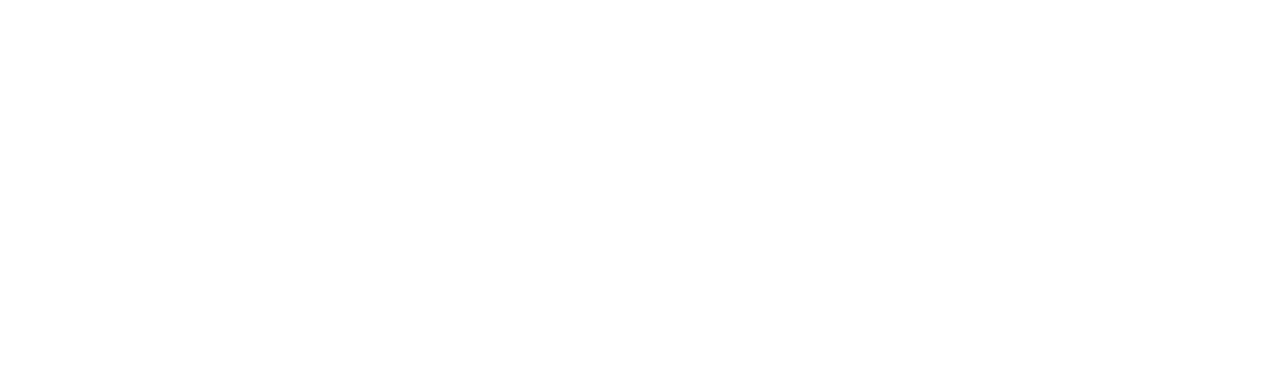
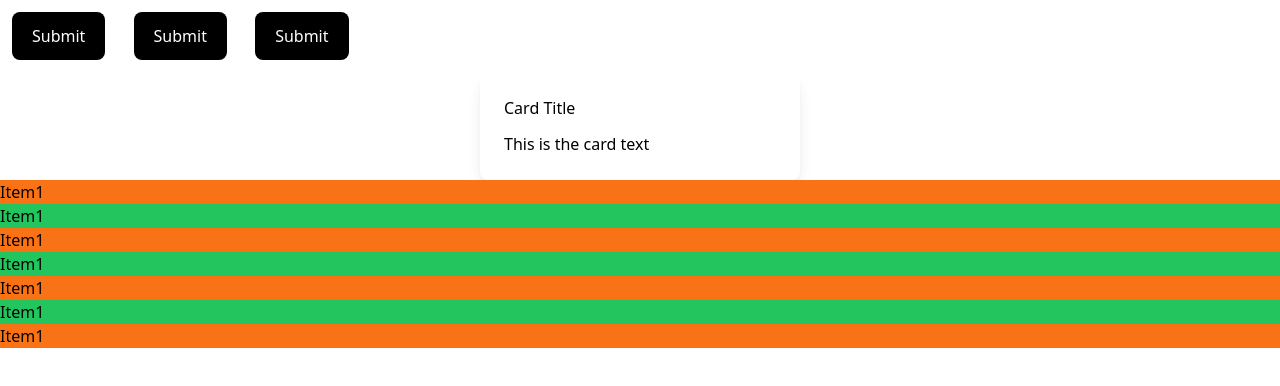
Before and after one commit to PaingThuTa/Tailwind-practice-coursera, a plain HTML site: page tailwind-sandbox-starter/10-interactivity/index.html in a window 1280 px wide. Drawn offline with nearby package versions, Linux system fonts and the light colour scheme.

Commit message:
interactivity & filters

```diff
--- a/tailwind-sandbox-starter/10-interactivity/index.html
+++ b/tailwind-sandbox-starter/10-interactivity/index.html
@@ -9,14 +9,59 @@
   </head>
   <body>
     <!-- Hover State Styling -->
+    <button
+      class="bg-black text-white py-3 px-5 rounded-lg m-3 hover:bg-emerald-500 hover:text-white"
+    >
+      Submit
+    </button>
 
     <!-- Focus State Styling -->
+    <button
+      class="bg-black text-white py-3 px-5 rounded-lg m-3 focus:bg-green-500 focus:text-white"
+    >
+      Submit
+    </button>
 
     <!-- Active State Styling -->
+    <button
+      class="bg-black text-white py-3 px-5 rounded-lg m-3 active:bg-yellow-500 active:text-white"
+    >
+      Submit
+    </button>
 
     <!-- Styling based on parent state -->
+    <a
+      href=""
+      class="group block max-w-xs mx-auto rounded-lg p-6 bg-white shadow-lg space-y-3 hover:bg-sky-500"
+    >
+      <h3 class="hover:text-white">Card Title</h3>
+      <p>This is the card text</p>
+    </a>
 
     <!-- Pseudo Classes -->
+    <ul>
+      <li class="first:bg-red-200 even:bg-green-500 odd:bg-orange-500">
+        Item1
+      </li>
+      <li class="first:bg-red-200 even:bg-green-500 odd:bg-orange-500">
+        Item1
+      </li>
+      <li class="first:bg-red-200 even:bg-green-500 odd:bg-orange-500">
+        Item1
+      </li>
+      <li class="first:bg-red-200 even:bg-green-500 odd:bg-orange-500">
+        Item1
+      </li>
+      <li class="first:bg-red-200 even:bg-green-500 odd:bg-orange-500">
+        Item1
+      </li>
+      <li class="first:bg-red-200 even:bg-green-500 odd:bg-orange-500">
+        Item1
+      </li>
+      <li class="first:bg-red-200 even:bg-green-500 odd:bg-orange-500">
+        Item1
+      </li>
+    </ul>
 
     <!-- Appearance -->
     <!-- Use appearance-none to reset any browser specific styling on an element. This utility is often used when creating custom form components. -->
```
